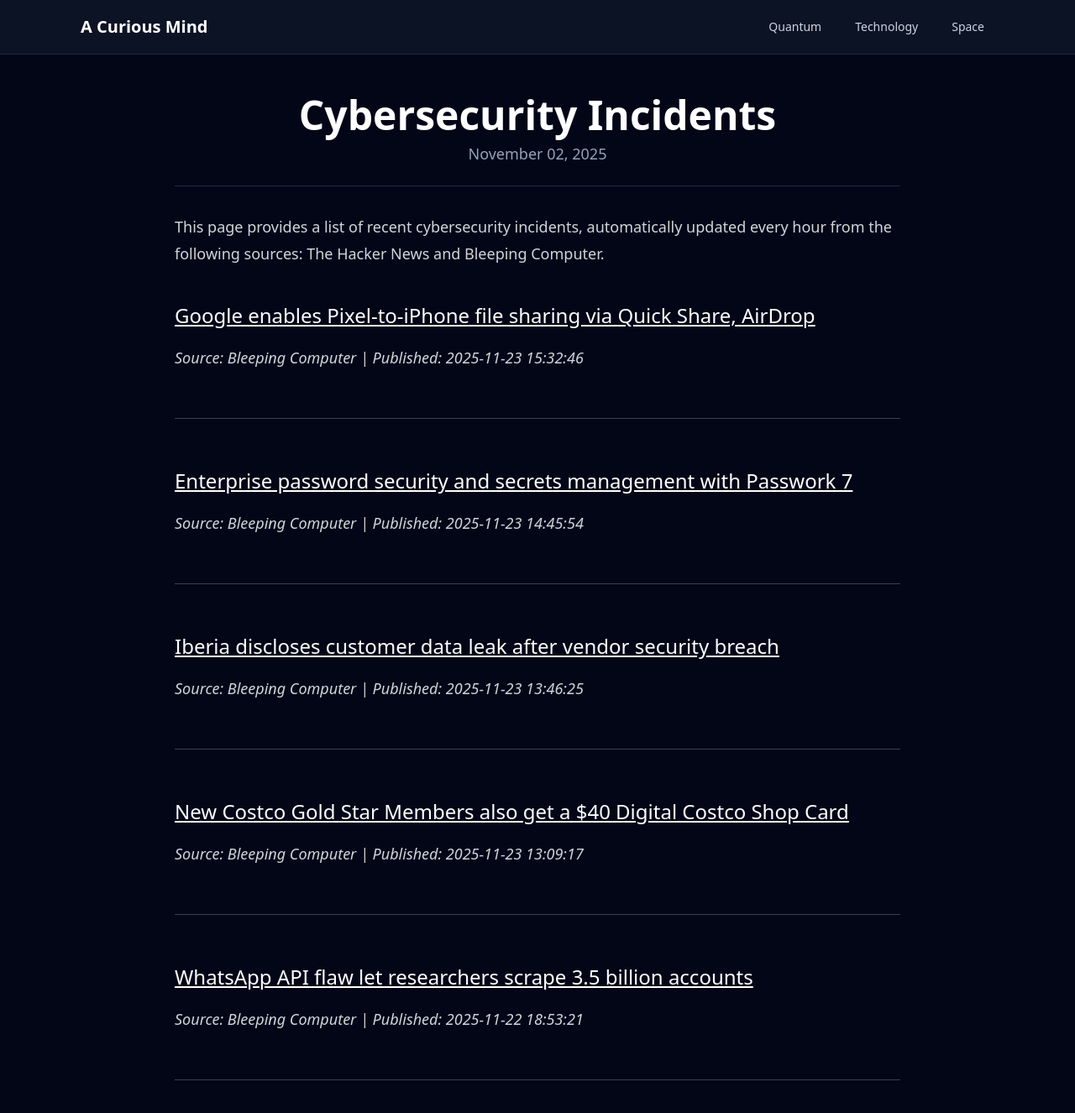
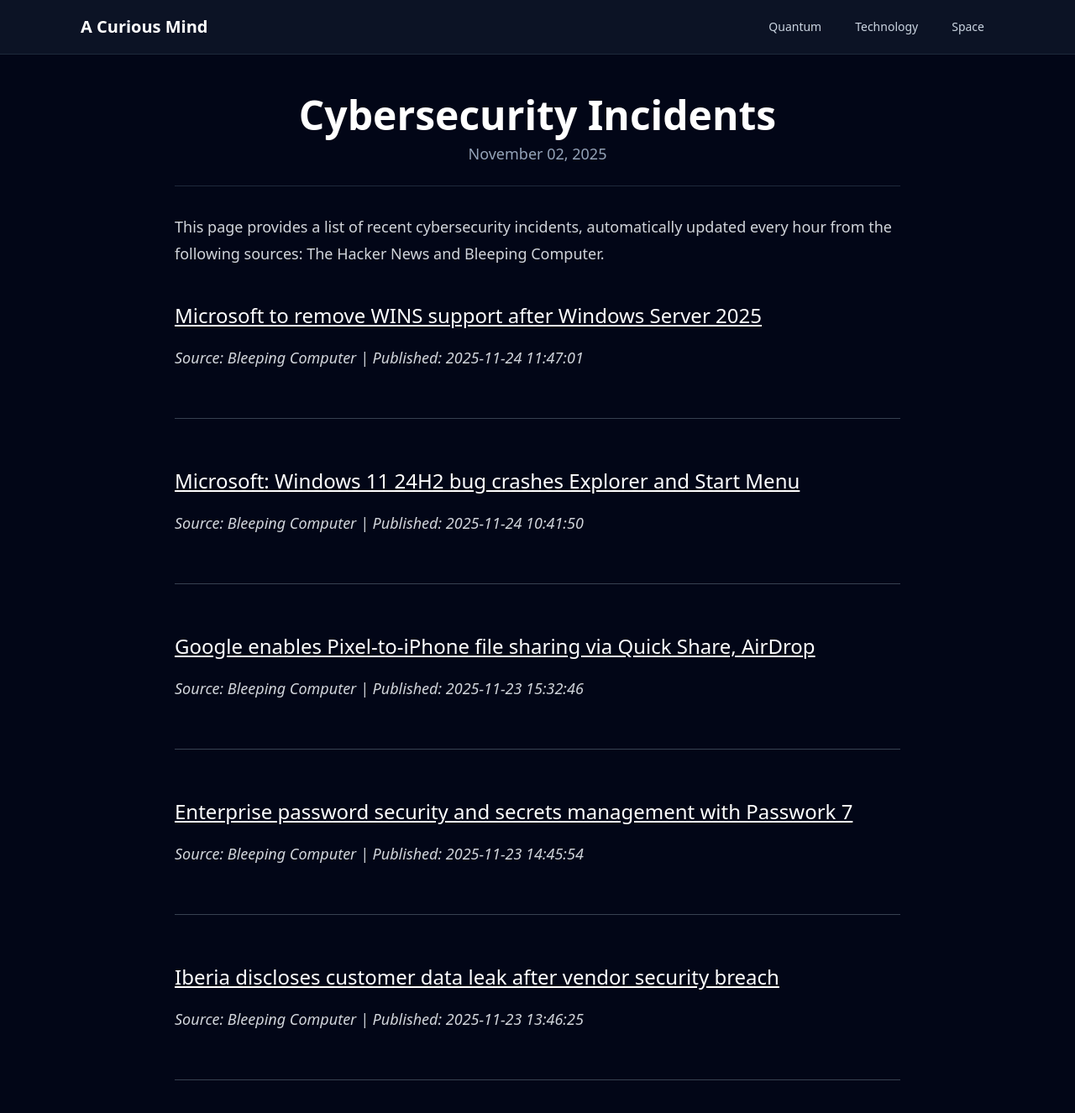
Before and after one commit to onehl7/onehl7.github.io, a Jekyll site: the page built from _posts/2025-11-02-cybersecurity-incidents.md, in a window 1280 px wide and 1400 px high. Shown: the top 1326 px of the window at 84% size. Built offline with Jekyll 4.4.1, drawn with Linux system fonts in a browser that asks for light colours; nearby versions of some CDN libraries.

Commit message:
Update news data

```diff
--- a/_data/news.json
+++ b/_data/news.json
@@ -1,4 +1,16 @@
 [
+  {
+    "source": "Bleeping Computer",
+    "title": "Microsoft to remove WINS support after Windows Server 2025",
+    "link": "https://www.bleepingcomputer.com/news/microsoft/microsoft-to-remove-wins-support-after-windows-server-2025/",
+    "published": "2025-11-24 11:47:01"
+  },
+  {
+    "source": "Bleeping Computer",
+    "title": "Microsoft: Windows 11 24H2 bug crashes Explorer and Start Menu",
+    "link": "https://www.bleepingcomputer.com/news/microsoft/microsoft-windows-11-24h2-bug-crashes-key-system-components/",
+    "published": "2025-11-24 10:41:50"
+  },
   {
     "source": "Bleeping Computer",
     "title": "Google enables Pixel-to-iPhone file sharing via Quick Share, AirDrop",
@@ -16,17 +28,5 @@
     "title": "Iberia discloses customer data leak after vendor security breach",
     "link": "https://www.bleepingcomputer.com/news/security/iberia-discloses-customer-data-leak-after-vendor-security-breach/",
     "published": "2025-11-23 13:46:25"
-  },
-  {
-    "source": "Bleeping Computer",
-    "title": "New Costco Gold Star Members also get a $40 Digital Costco Shop Card",
-    "link": "https://www.bleepingcomputer.com/news/security/new-costco-gold-star-members-also-get-a-40-digital-costco-shop-card/",
-    "published": "2025-11-23 13:09:17"
-  },
-  {
-    "source": "Bleeping Computer",
-    "title": "WhatsApp API flaw let researchers scrape 3.5 billion accounts",
-    "link": "https://www.bleepingcomputer.com/news/security/whatsapp-api-flaw-let-researchers-scrape-35-billion-accounts/",
-    "published": "2025-11-22 18:53:21"
   }
 ]
```
